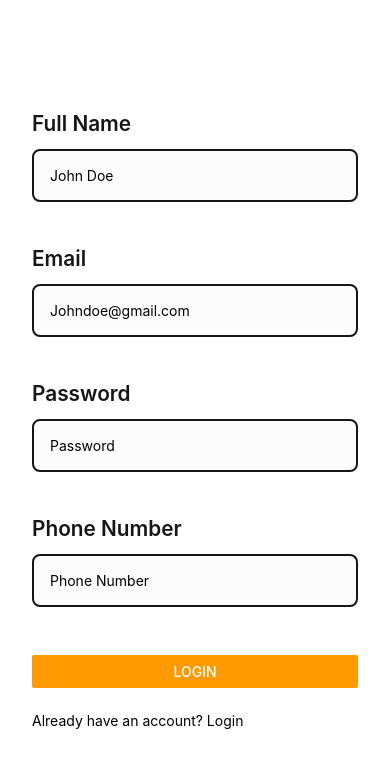
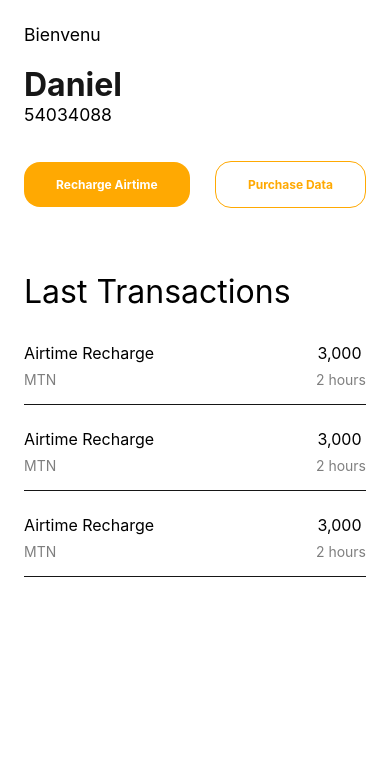
Before and after one commit to AugustBemsen/forfait, a React Native app: screen / in a window 390 px wide. Shown: the top 768 px of the page. Built offline with nearby package versions, Linux system fonts and the light colour scheme.

Commit message:
implementing home screen

```diff
--- a/App.js
+++ b/App.js
@@ -1,10 +1,12 @@
 import { StyleSheet, Text, View, TextInput, Button } from "react-native";
+import Home from "./screens/Home";
 import Login from "./screens/Login";
 import Register from "./screens/Register";
 
 export default function App() {
   return (
     // <Login />
-    <Register />
+    // <Register />
+    <Home />
   );
 }
--- /dev/null
+++ b/components/Button.js
@@ -0,0 +1,51 @@
+import React from "react";
+import { Text, StyleSheet, Pressable } from "react-native";
+
+export default function Button({ onPress, title, outlined }) {
+  return (
+    <Pressable
+      style={outlined ? styles.outlined : styles.filled}
+      onPress={onPress}
+    >
+      <Text style={outlined ? styles.text2 : styles.text1}>{title}</Text>
+    </Pressable>
+  );
+}
+
+const styles = StyleSheet.create({
+  filled: {
+    alignItems: "center",
+    justifyContent: "center",
+    paddingVertical: 12,
+    paddingHorizontal: 32,
+    borderRadius: 16,
+    elevation: 3,
+    backgroundColor: "#FFA902",
+    minWidth: 120,
+  },
+
+  outlined: {
+    alignItems: "center",
+    justifyContent: "center",
+    paddingVertical: 12,
+    paddingHorizontal: 32,
+    borderRadius: 16,
+    elevation: 3,
+    minWidth: 120,
+    borderWidth: 1,
+    borderColor: "#FFA902",
+  },
+
+  text1: {
+    fontSize: 12,
+    lineHeight: 21,
+    fontWeight: "bold",
+    color: "white",
+  },
+  text2: {
+    fontSize: 12,
+    lineHeight: 21,
+    fontWeight: "bold",
+    color: "#FFA902",
+  },
+});
--- /dev/null
+++ b/screens/Home.js
@@ -0,0 +1,92 @@
+import { StyleSheet, Text, View } from "react-native";
+import Button from "../components/Button";
+export default function Home() {
+  return (
+    <View style={styles.container}>
+      <Text style={styles.text}>Bienvenu</Text>
+      <Text style={styles.title}>Daniel</Text>
+      <Text style={styles.text}>54034088</Text>
+      <View style={styles.btnGroup}>
+        <Button title="Recharge Airtime" />
+        <Button outlined title="Purchase Data" />
+      </View>
+      <View style={styles.transactions}>
+        <Text style={styles.transTitle}>Last Transactions</Text>
+        {[0, 1, 2].map((tran, i) => (
+          <View key={tran + i} style={styles.transCard}>
+            <View style={styles.transGroup}>
+              <Text style={styles.lgText}>Airtime Recharge</Text>
+              <Text style={styles.lgText}> 3,000 </Text>
+            </View>
+            <View style={styles.transGroup}>
+              <Text style={styles.smText}>MTN</Text>
+              <Text style={styles.smText}> 2 hours</Text>
+            </View>
+          </View>
+        ))}
+      </View>
+    </View>
+  );
+}
+
+export const styles = StyleSheet.create({
+  container: {
+    padding: "1.5rem",
+  },
+
+  title: {
+    fontWeight: "700",
+    fontSize: "32px",
+    // lineHeight: "24",
+    color: "#161616",
+    marginTop: "10",
+  },
+
+  btnGroup: {
+    width: "100%",
+    display: "flex",
+    alignItems: "center",
+    justifyContent: "space-between",
+    flexDirection: "row",
+    marginTop: "1rem",
+    marginBottom: "2rem",
+  },
+
+  text: {
+    marginBottom: "20px",
+    fontSize: "1.1rem",
+  },
+
+  transactions: {
+    marginTop: "2rem",
+    width: "100%",
+  },
+
+  transCard: {
+    borderBottomWidth: 1,
+    borderBottomColor: "#161616",
+    paddingBottom: "16px",
+    marginBottom: "1.5rem",
+  },
+
+  transTitle: {
+    fontSize: "2rem",
+    marginBottom: "2rem",
+  },
+
+  transGroup: {
+    display: "flex",
+    alignItems: "center",
+    justifyContent: "space-between",
+    flexDirection: "row",
+  },
+
+  lgText: {
+    fontSize: "1rem",
+    marginBottom: "8px",
+  },
+
+  smText: {
+    opacity: 0.5,
+  },
+});
--- a/screens/Login.js
+++ b/screens/Login.js
@@ -52,7 +52,7 @@ export const authStyles = StyleSheet.create({
   },
 
   inputGroup: {
-    marginBottom: "3rem",
+    marginBottom: "2.8rem",
     width: "100%",
   },
 
@@ -74,7 +74,10 @@ export const authStyles = StyleSheet.create({
   },
 
   note: {
-    marginTop: "1.5rem"
-  }
+    marginTop: "1.5rem",
+  },
 
+  btn: {
+    padding: "4rem",
+  },
 });
--- a/screens/Register.js
+++ b/screens/Register.js
@@ -38,7 +38,7 @@ export default function Register() {
           />
         </View>
         <Button
-          title="Login"
+          title="Register"
           style={authStyles.btn}
           color="#FF9A02"
           accessibilityLabel="Login"
```
Also changed, not shown: 1 other file (tests, documents, lock files or other folders).
